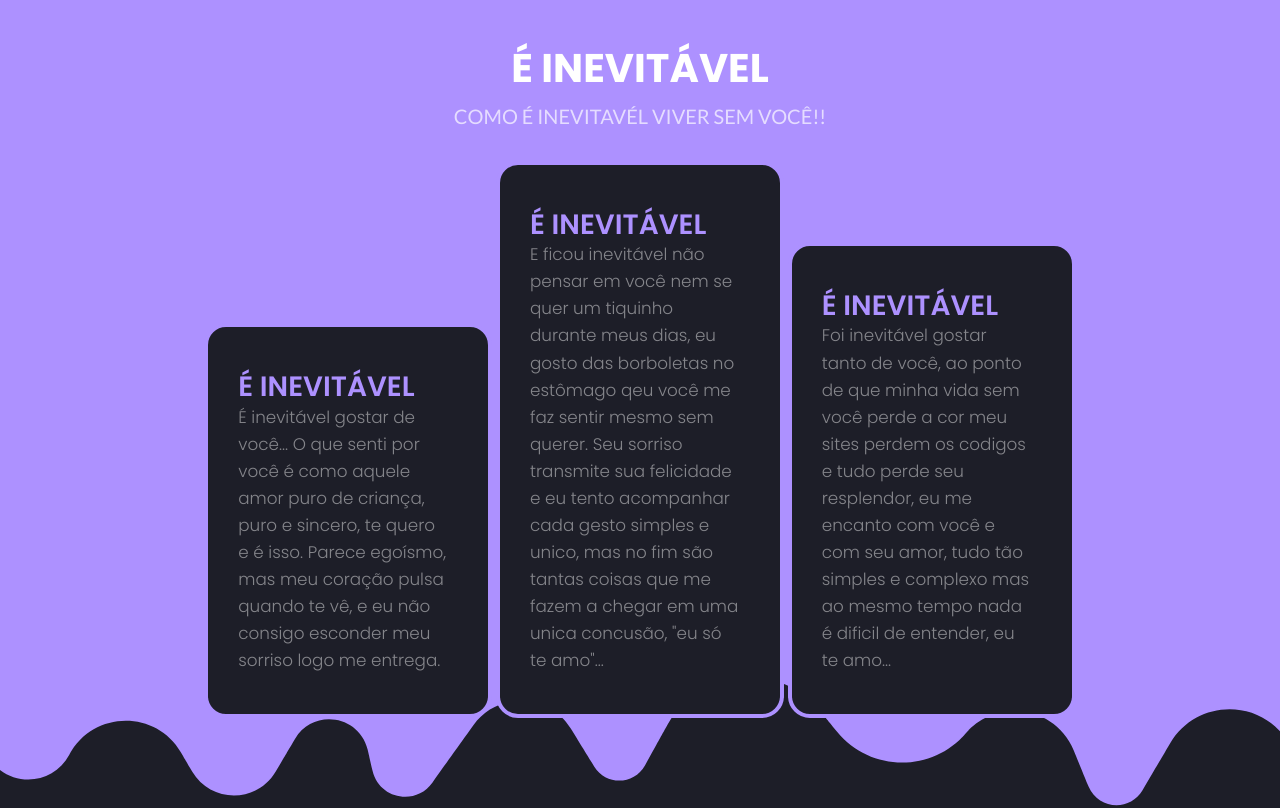
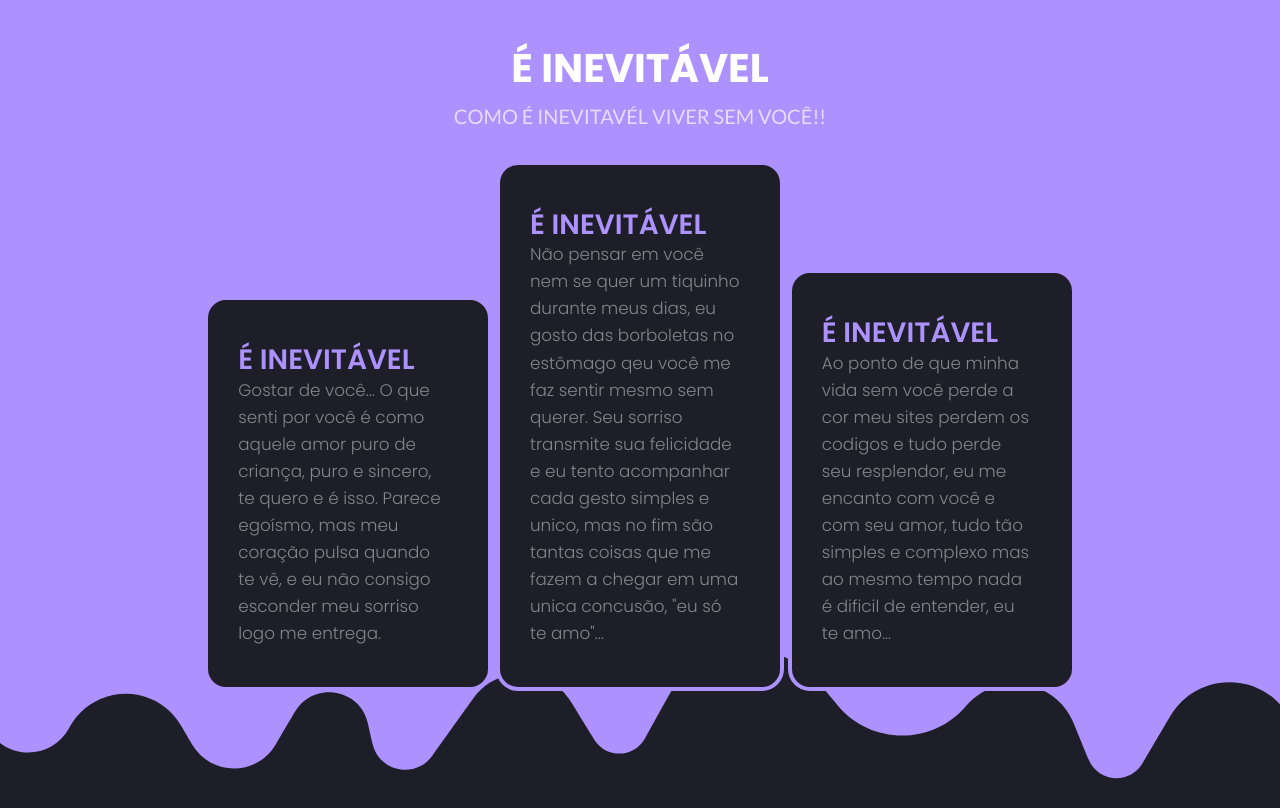
Before and after one commit to shxtz/my-love, a plain HTML site: page index.html in a window 1280 px wide. Shown: the part 827-1635 px from the top of the page. After the commit the page ends 1608 px from the top, so only its background shows below. Drawn offline with Linux system fonts and the light colour scheme.

Commit message:
Add files via upload

```diff
--- a/index.html
+++ b/index.html
@@ -44,19 +44,19 @@
         <div class="card" style="width: 18rem;">
         <div class="card-body">
             <h5 class="card-title">É INEVITÁVEL</h5>
-            <p class="card-text">É inevitável gostar de você... O que senti por você é como aquele amor puro de criança, puro e sincero, te quero e é isso. Parece egoísmo, mas meu coração pulsa quando te vê, e eu não consigo esconder meu sorriso logo me entrega.</p>
+            <p class="card-text">Gostar de você... O que senti por você é como aquele amor puro de criança, puro e sincero, te quero e é isso. Parece egoísmo, mas meu coração pulsa quando te vê, e eu não consigo esconder meu sorriso logo me entrega.</p>
         </div>
     </div>
         <div class="card" style="width: 18rem;">
             <div class="card-body">
                 <h5 class="card-title">É INEVITÁVEL</h5>
-                <p class="card-text">E ficou inevitável não pensar em você nem se quer um tiquinho durante meus dias, eu gosto das borboletas no estômago qeu você me faz sentir mesmo sem querer. Seu sorriso transmite sua felicidade e eu tento acompanhar cada gesto simples e unico, mas no fim são tantas coisas que me fazem a chegar em uma unica concusão, "eu só te amo"...</p>
+                <p class="card-text">Não pensar em você nem se quer um tiquinho durante meus dias, eu gosto das borboletas no estômago qeu você me faz sentir mesmo sem querer. Seu sorriso transmite sua felicidade e eu tento acompanhar cada gesto simples e unico, mas no fim são tantas coisas que me fazem a chegar em uma unica concusão, "eu só te amo"...</p>
             </div>
         </div>
         <div class="card" style="width: 18rem;">
             <div class="card-body">
                 <h5 class="card-title">É INEVITÁVEL</h5>
-                <p class="card-text">Foi inevitável gostar tanto de você, ao ponto de que minha vida sem você perde a cor meu sites perdem os codigos e tudo perde seu resplendor, eu me encanto com você e com seu amor, tudo tão simples e complexo mas ao mesmo tempo nada é dificil de entender, eu te amo...</p>
+                <p class="card-text">Ao ponto de que minha vida sem você perde a cor meu sites perdem os codigos e tudo perde seu resplendor, eu me encanto com você e com seu amor, tudo tão simples e complexo mas ao mesmo tempo nada é dificil de entender, eu te amo...</p>
             </div>
         </div>
     </div>
```
